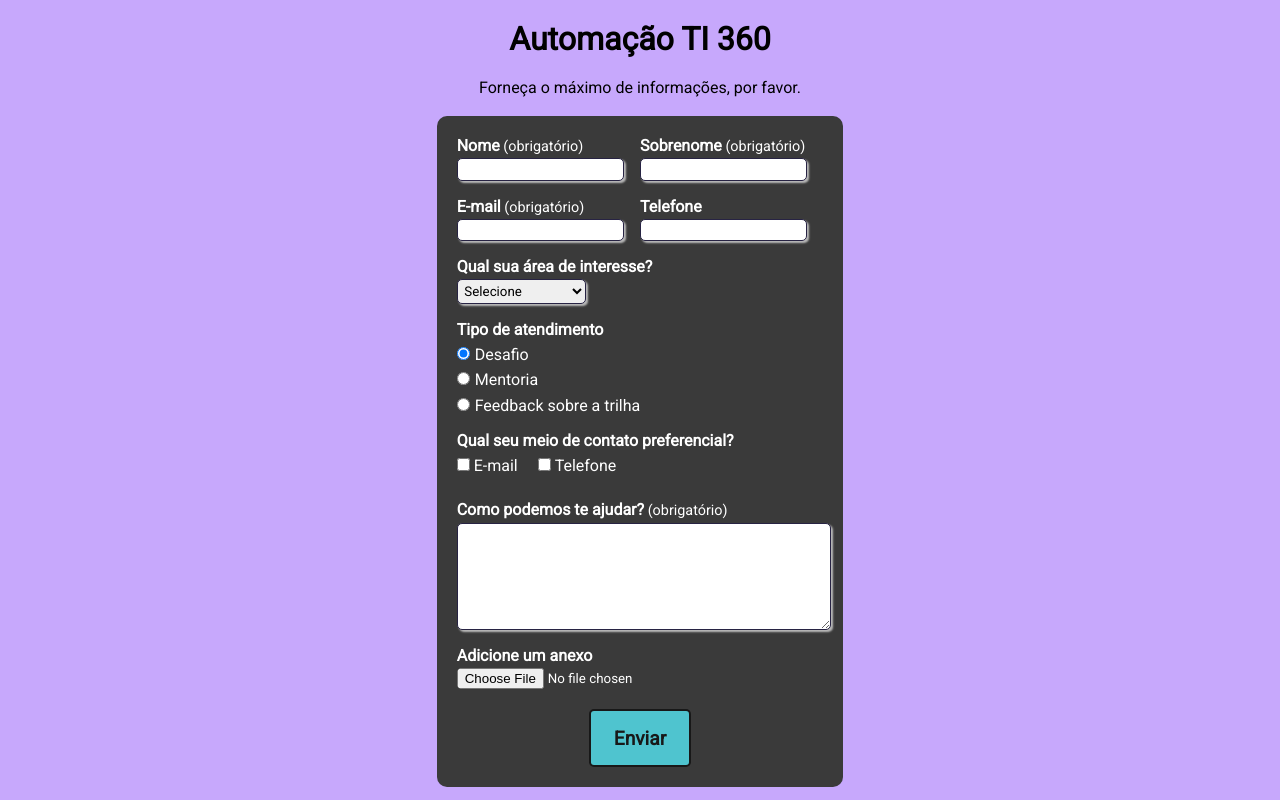
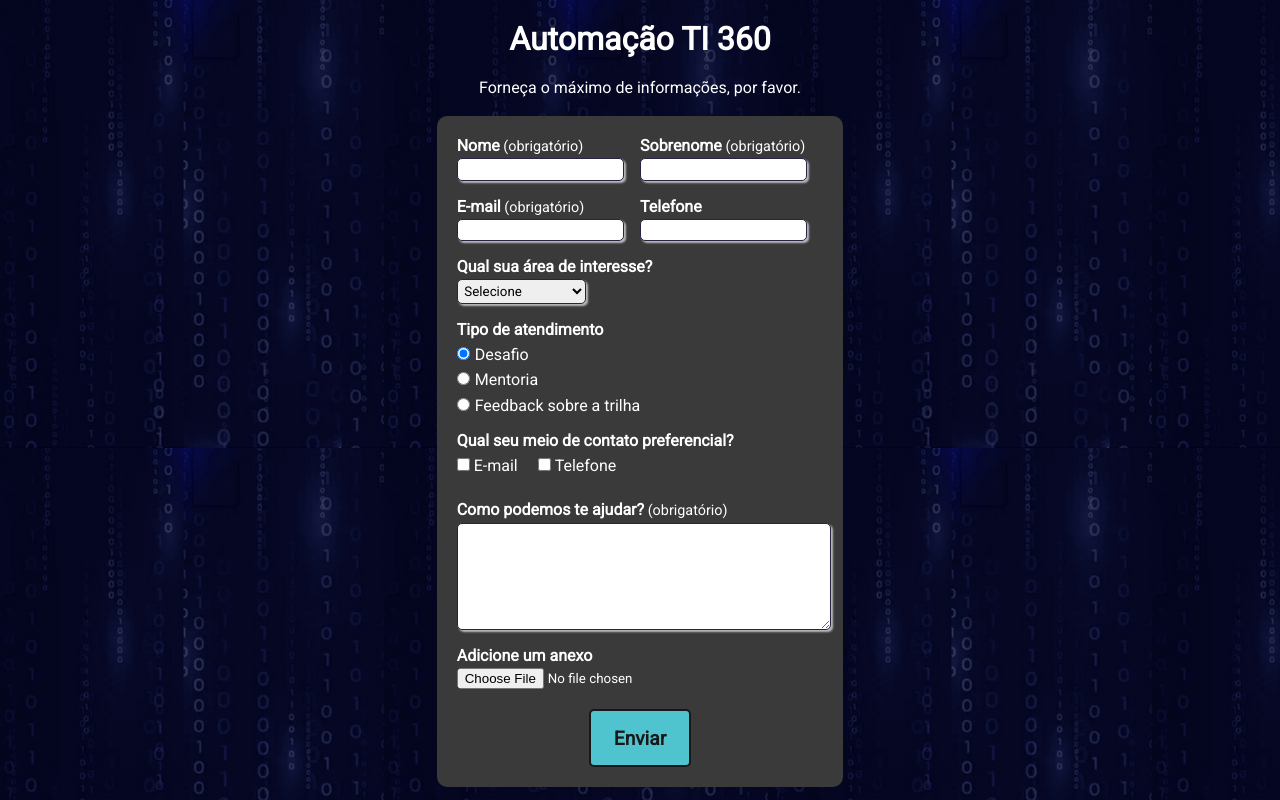
Before and after one commit to linconvinicius/Form-TI360, a plain HTML site: page index.html in a window 1280 px wide. Drawn offline with Linux system fonts and the light colour scheme.

Commit message:
new image bg

```diff
--- a/style.css
+++ b/style.css
@@ -7,14 +7,14 @@
 }
 
 #title {
-    color: #000000;
+    color: #ffffff;
     text-align: center;
     margin-top: 20px;
     margin-bottom: 20px;
 }
 
 #subtitle {
-    color: #000000;
+    color: #ffffff;
     text-align: center;
 }
 
@@ -23,7 +23,7 @@ fieldset {
 }
 
 body {
-    background-color: #c7a8fc;
+    background-image: url(image.png);
     font-size: 1em;
     color: #ffffff;
     justify-content: center;
```
Also changed, not shown: image.png (added).
